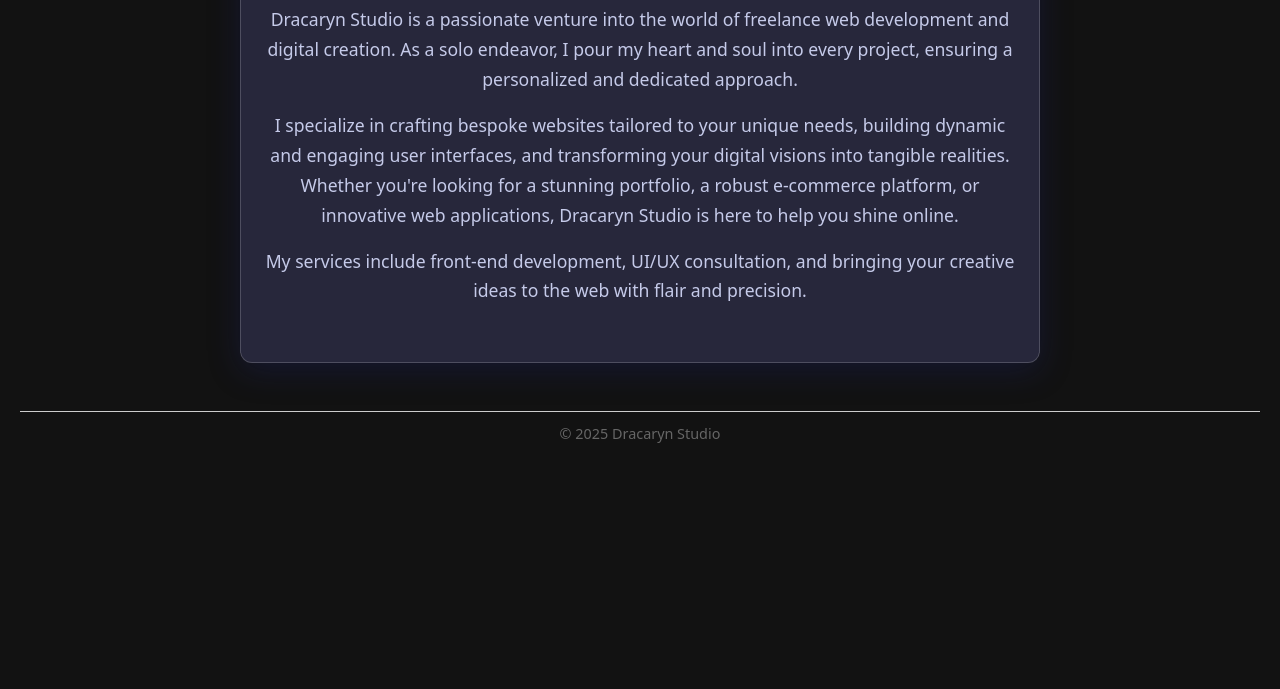
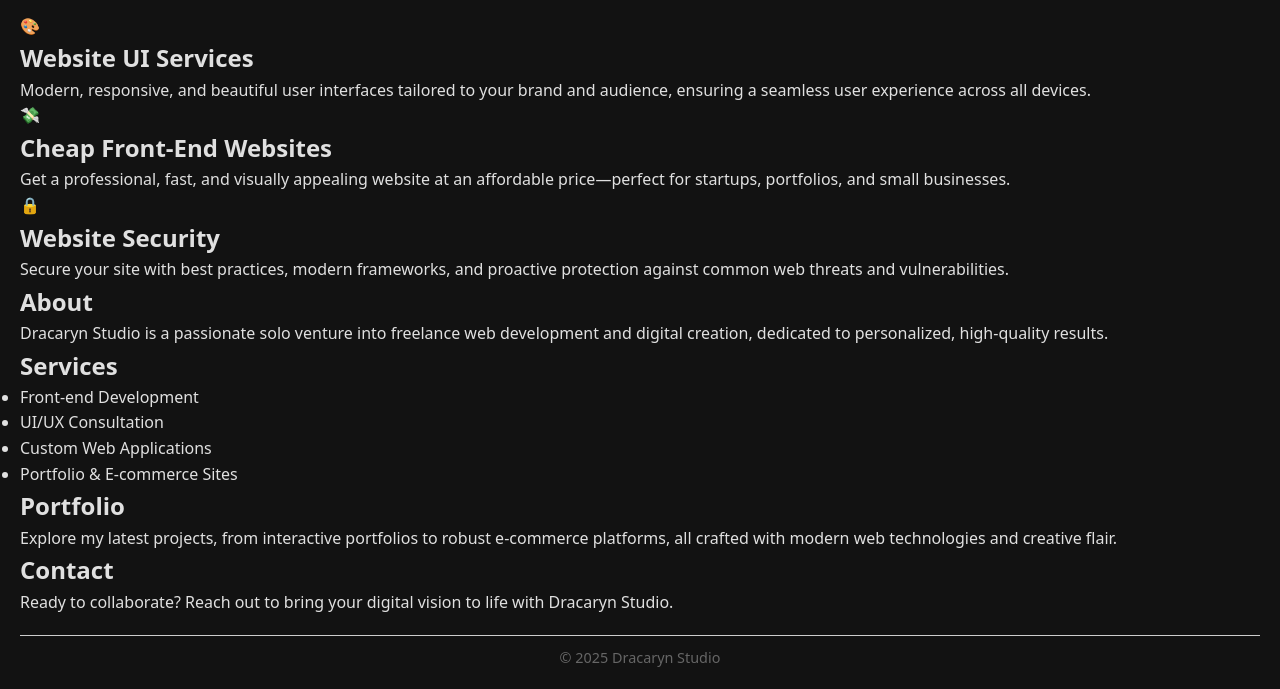
Before and after one commit to RickyFFYT/RickyFFYT, a plain HTML site: page index.html in a window 1280 px wide. Shown: the part 267-956 px from the top of the page. Before the commit the page ends 800 px from the top, so only its background shows below. Drawn offline with Linux system fonts and the light colour scheme.

Commit message:
Update index.html

```diff
--- a/index.html
+++ b/index.html
@@ -6,25 +6,59 @@
     <title>Dracaryn Studio</title>
     <link rel="stylesheet" href="mainStyle.css">
 </head>
-<body>
+<body class="studio-body">
+    <canvas id="bg-lines"></canvas>
+    <div class="content-container">
         <header>
             <h1>Welcome to Dracaryn Studio</h1>
             <button id="theme-toggle">Toggle Theme</button>
         </header>
 
         <main>
-        <section id="studio-intro">
-            <h2>About Dracaryn Studio</h2>
-            <p>Dracaryn Studio is a passionate venture into the world of freelance web development and digital creation. As a solo endeavor, I pour my heart and soul into every project, ensuring a personalized and dedicated approach.</p>
-            <p>I specialize in crafting bespoke websites tailored to your unique needs, building dynamic and engaging user interfaces, and transforming your digital visions into tangible realities. Whether you're looking for a stunning portfolio, a robust e-commerce platform, or innovative web applications, Dracaryn Studio is here to help you shine online.</p>
-            <p>My services include front-end development, UI/UX consultation, and bringing your creative ideas to the web with flair and precision.</p>
+            <section id="portfolio-grid">
+                <div class="portfolio-card animated-card service-card">
+                    <div class="service-icon" aria-hidden="true">🎨</div>
+                    <h2>Website UI Services</h2>
+                    <p>Modern, responsive, and beautiful user interfaces tailored to your brand and audience, ensuring a seamless user experience across all devices.</p>
+                </div>
+                <div class="portfolio-card animated-card service-card">
+                    <div class="service-icon" aria-hidden="true">💸</div>
+                    <h2>Cheap Front-End Websites</h2>
+                    <p>Get a professional, fast, and visually appealing website at an affordable price—perfect for startups, portfolios, and small businesses.</p>
+                </div>
+                <div class="portfolio-card animated-card service-card">
+                    <div class="service-icon" aria-hidden="true">🔒</div>
+                    <h2>Website Security</h2>
+                    <p>Secure your site with best practices, modern frameworks, and proactive protection against common web threats and vulnerabilities.</p>
+                </div>
+                <div class="portfolio-card animated-card" id="about-card">
+                    <h2>About</h2>
+                    <p>Dracaryn Studio is a passionate solo venture into freelance web development and digital creation, dedicated to personalized, high-quality results.</p>
+                </div>
+                <div class="portfolio-card animated-card" id="services-card">
+                    <h2>Services</h2>
+                    <ul>
+                        <li>Front-end Development</li>
+                        <li>UI/UX Consultation</li>
+                        <li>Custom Web Applications</li>
+                        <li>Portfolio & E-commerce Sites</li>
+                    </ul>
+                </div>
+                <div class="portfolio-card animated-card" id="portfolio-card">
+                    <h2>Portfolio</h2>
+                    <p>Explore my latest projects, from interactive portfolios to robust e-commerce platforms, all crafted with modern web technologies and creative flair.</p>
+                </div>
+                <div class="portfolio-card animated-card" id="contact-card">
+                    <h2>Contact</h2>
+                    <p>Ready to collaborate? Reach out to bring your digital vision to life with Dracaryn Studio.</p>
+                </div>
             </section>
         </main>
 
         <footer>
             <p>&copy; 2025 Dracaryn Studio</p>
         </footer>
-
+    </div>
     <script src="mainScript.js"></script>
 </body>
 </html>
```
Lines whose indentation alone changed are shown as unchanged.
